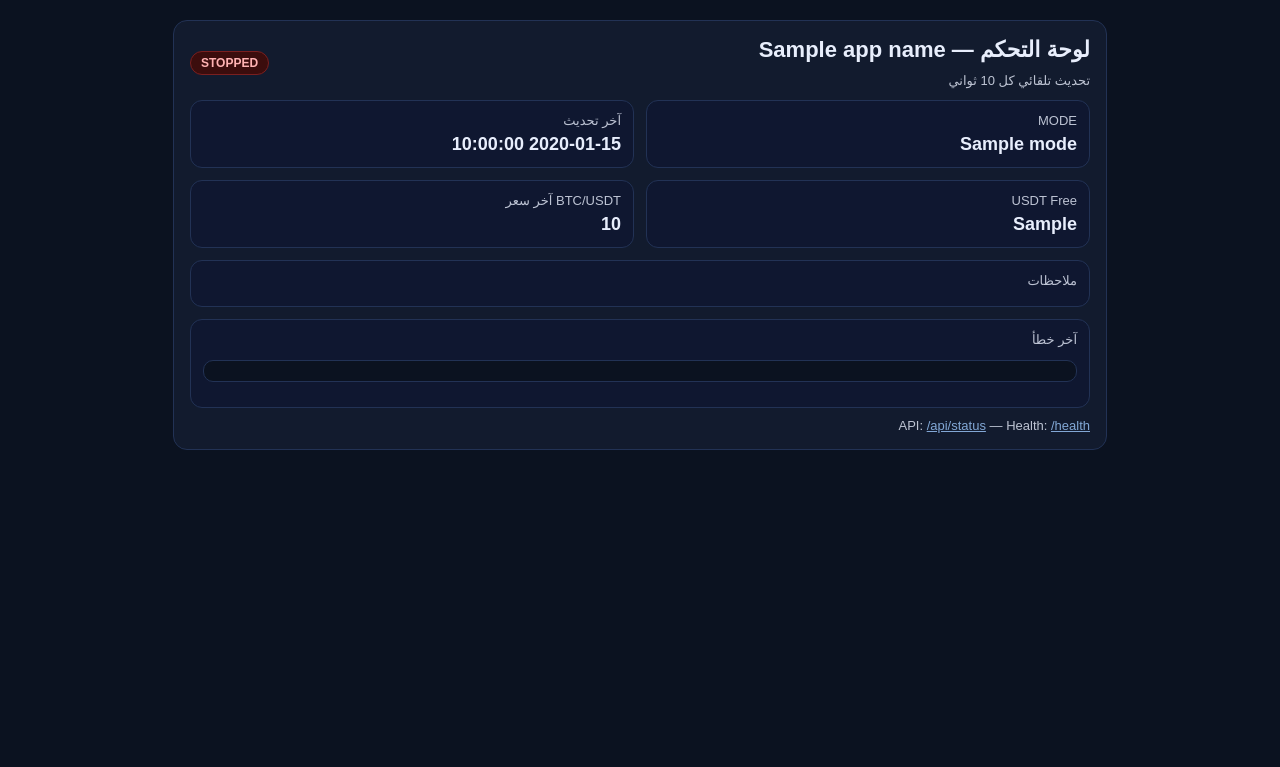
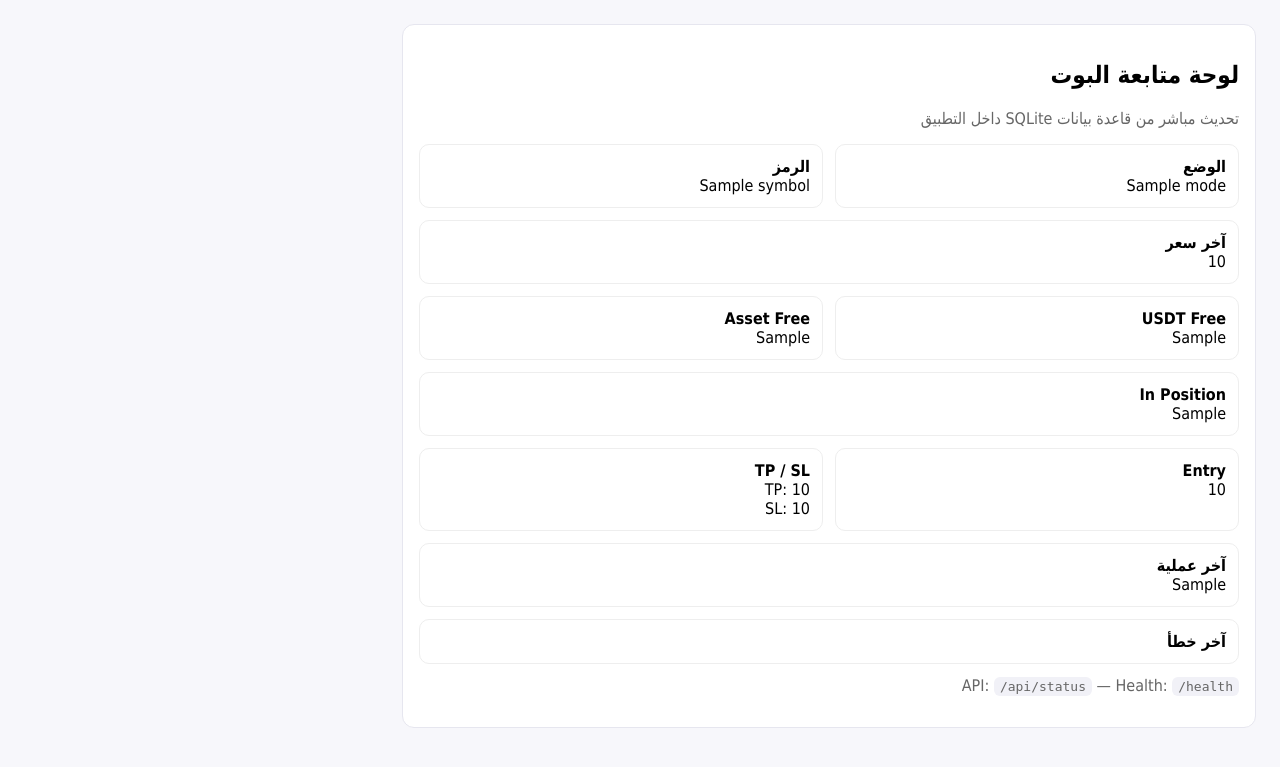
Before and after one commit to mohammadtakruri-dotcom/my-trading-bot, a Python web app: template templates/dashboard.html in a window 1280 px wide. Shown: the top 767 px of the page. Run offline with Jinja, Linux system fonts and the light colour scheme; the template is opened without the code that fills it: most values are stand-ins (such as "Sample title", 1, 10 or a date in 2020).

Commit message:
Update dashboard.html

```diff
--- a/templates/dashboard.html
+++ b/templates/dashboard.html
@@ -1,91 +1,91 @@
 <!doctype html>
 <html lang="ar" dir="rtl">
 <head>
-  <meta charset="utf-8" />
-  <meta name="viewport" content="width=device-width,initial-scale=1"/>
-  <title>{{ app_name }}</title>
+  <meta charset="utf-8"/>
+  <meta name="viewport" content="width=device-width, initial-scale=1"/>
+  <title>Trading Bot Dashboard</title>
   <style>
-    body{font-family:Arial, sans-serif; background:#0b1220; color:#e8eefc; margin:0; padding:20px;}
-    .card{background:#121b2e; border:1px solid #223255; border-radius:14px; padding:16px; max-width:900px; margin:auto;}
-    h1{margin:0 0 10px 0; font-size:22px;}
-    .grid{display:grid; grid-template-columns:repeat(2,minmax(0,1fr)); gap:12px; margin-top:12px;}
-    .box{background:#0f1730; border:1px solid #223255; border-radius:12px; padding:12px;}
-    .label{opacity:.8; font-size:13px; margin-bottom:6px;}
-    .value{font-size:18px; font-weight:700;}
-    .pill{display:inline-block; padding:4px 10px; border-radius:999px; font-size:12px; font-weight:700;}
-    .ok{background:#0d3b25; color:#8ff3b8; border:1px solid #1f6b45;}
-    .bad{background:#3b0d0d; color:#ffb3b3; border:1px solid #7a1f1f;}
-    .muted{opacity:.8; font-size:13px;}
-    .row{display:flex; gap:10px; align-items:center; flex-wrap:wrap;}
-    pre{white-space:pre-wrap; background:#0b1220; padding:10px; border-radius:10px; border:1px solid #223255; overflow:auto;}
-    a{color:#9ecbff}
+    body{font-family:Tahoma,Arial; margin:24px; background:#f7f7fb}
+    .card{background:#fff; border:1px solid #e6e6ef; border-radius:12px; padding:16px; max-width:820px}
+    .row{display:flex; gap:12px; flex-wrap:wrap}
+    .box{flex:1; min-width:240px; border:1px solid #eee; border-radius:10px; padding:12px}
+    .muted{color:#666}
+    .bad{color:#b00020}
+    .ok{color:#0b7a28}
+    code{background:#f1f1f7; padding:2px 6px; border-radius:6px}
   </style>
 </head>
 <body>
   <div class="card">
-    <div class="row" style="justify-content:space-between;">
-      <div>
-        <h1>لوحة التحكم — {{ app_name }}</h1>
-        <div class="muted">تحديث تلقائي كل 10 ثواني</div>
+    <h2>لوحة متابعة البوت</h2>
+    <p class="muted">تحديث مباشر من قاعدة بيانات SQLite داخل التطبيق</p>
+
+    <div class="row">
+      <div class="box">
+        <b>الوضع</b><br/>
+        <span id="mode">{{ s.get('mode','') }}</span>
       </div>
-      <div>
-        {% if status.get("is_running") %}
-          <span class="pill ok">RUNNING</span>
-        {% else %}
-          <span class="pill bad">STOPPED</span>
-        {% endif %}
+      <div class="box">
+        <b>الرمز</b><br/>
+        <span id="symbol">{{ s.get('symbol','') }}</span>
+      </div>
+      <div class="box">
+        <b>آخر سعر</b><br/>
+        <span id="last_price">{{ s.get('last_price','') }}</span>
       </div>
     </div>
 
-    <div class="grid">
+    <div class="row" style="margin-top:12px">
       <div class="box">
-        <div class="label">MODE</div>
-        <div class="value" id="mode">{{ status.get("mode","") }}</div>
+        <b>USDT Free</b><br/>
+        <span id="usdt_free">{{ s.get('usdt_free','') }}</span>
       </div>
       <div class="box">
-        <div class="label">آخر تحديث</div>
-        <div class="value" id="updated_at">{{ status.get("updated_at","") }}</div>
+        <b>Asset Free</b><br/>
+        <span id="asset_free">{{ s.get('asset_free','') }}</span>
       </div>
       <div class="box">
-        <div class="label">USDT Free</div>
-        <div class="value" id="usdt_free">{{ status.get("usdt_free",0) }}</div>
-      </div>
-      <div class="box">
-        <div class="label">BTC/USDT آخر سعر</div>
-        <div class="value" id="last_price">{{ status.get("last_price",0) }}</div>
+        <b>In Position</b><br/>
+        <span id="in_position">{{ s.get('in_position','') }}</span>
       </div>
     </div>
 
-    <div class="box" style="margin-top:12px;">
-      <div class="label">ملاحظات</div>
-      <div class="value" id="notes" style="font-size:14px; font-weight:500;"></div>
+    <div class="row" style="margin-top:12px">
+      <div class="box">
+        <b>Entry</b><br/>
+        <span id="entry_price">{{ s.get('entry_price','') }}</span>
+      </div>
+      <div class="box">
+        <b>TP / SL</b><br/>
+        TP: <span id="tp_price">{{ s.get('tp_price','') }}</span><br/>
+        SL: <span id="sl_price">{{ s.get('sl_price','') }}</span>
+      </div>
+      <div class="box">
+        <b>آخر عملية</b><br/>
+        <span id="last_action">{{ s.get('last_action','') }}</span>
+      </div>
     </div>
 
-    <div class="box" style="margin-top:12px;">
-      <div class="label">آخر خطأ</div>
-      <pre id="last_error">{{ status.get("last_error","") }}</pre>
+    <div class="box" style="margin-top:12px">
+      <b>آخر خطأ</b><br/>
+      <span id="last_error" class="bad">{{ s.get('last_error','') }}</span>
     </div>
 
-    <div class="muted" style="margin-top:10px;">
-      API: <a href="/api/status" target="_blank">/api/status</a> — Health: <a href="/health" target="_blank">/health</a>
-    </div>
+    <p class="muted" style="margin-top:12px">
+      API: <code>/api/status</code> — Health: <code>/health</code>
+    </p>
   </div>
 
 <script>
 async function refresh(){
-  try{
-    const r = await fetch('/api/status', {cache:'no-store'});
-    const s = await r.json();
-    document.getElementById('mode').textContent = s.mode ?? '';
-    document.getElementById('updated_at').textContent = s.updated_at ?? '';
-    document.getElementById('usdt_free').textContent = s.usdt_free ?? 0;
-    document.getElementById('last_price').textContent = s.last_price ?? 0;
-    document.getElementById('last_error').textContent = s.last_error ?? '';
-    document.getElementById('notes').textContent = s.notes ?? '';
-  }catch(e){}
+  const r = await fetch('/api/status');
+  const s = await r.json();
+  for (const k in s){
+    const el = document.getElementById(k);
+    if(el) el.textContent = s[k] === null ? '' : s[k];
+  }
 }
-setInterval(refresh, 10000);
-refresh();
+setInterval(refresh, 3000);
 </script>
 </body>
 </html>
```
